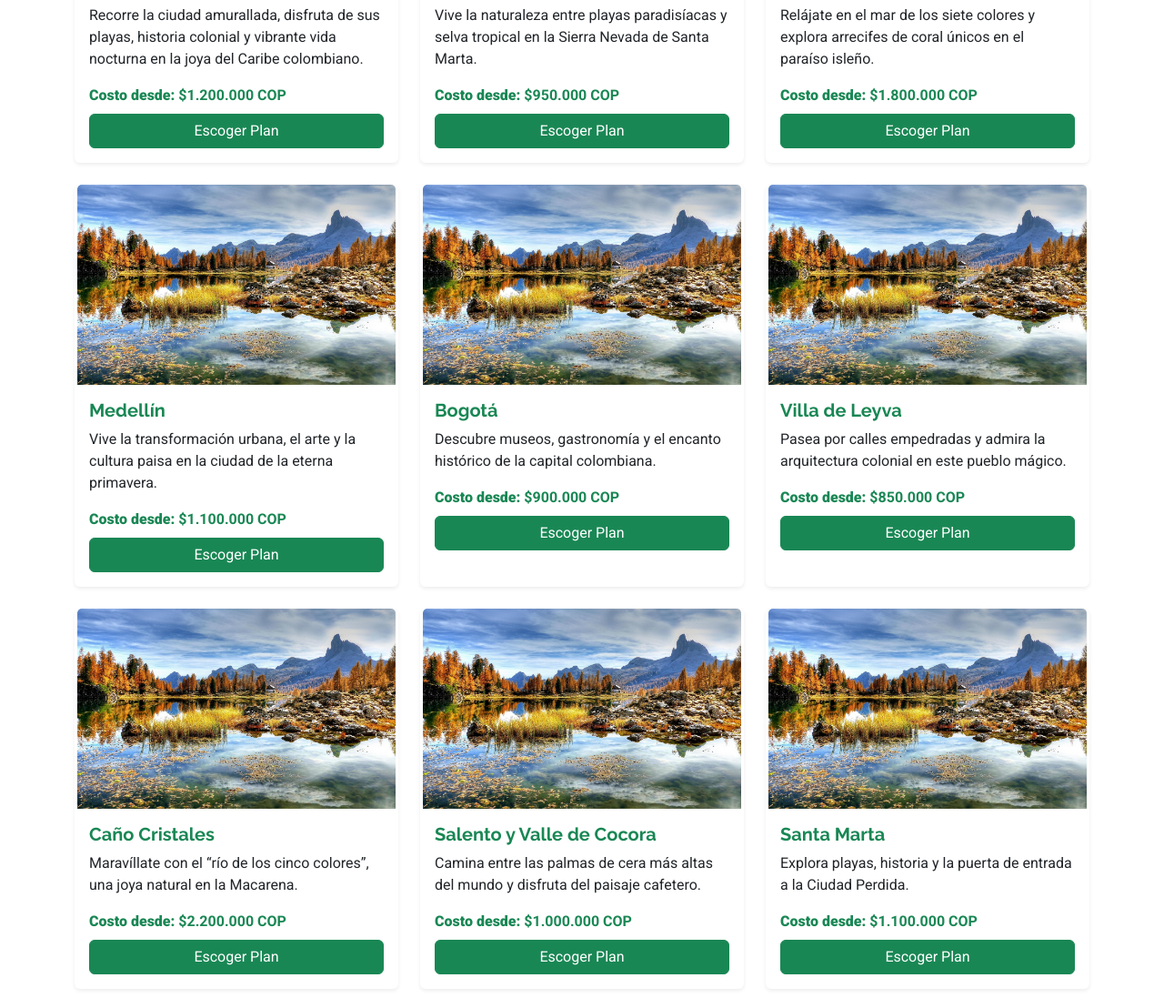
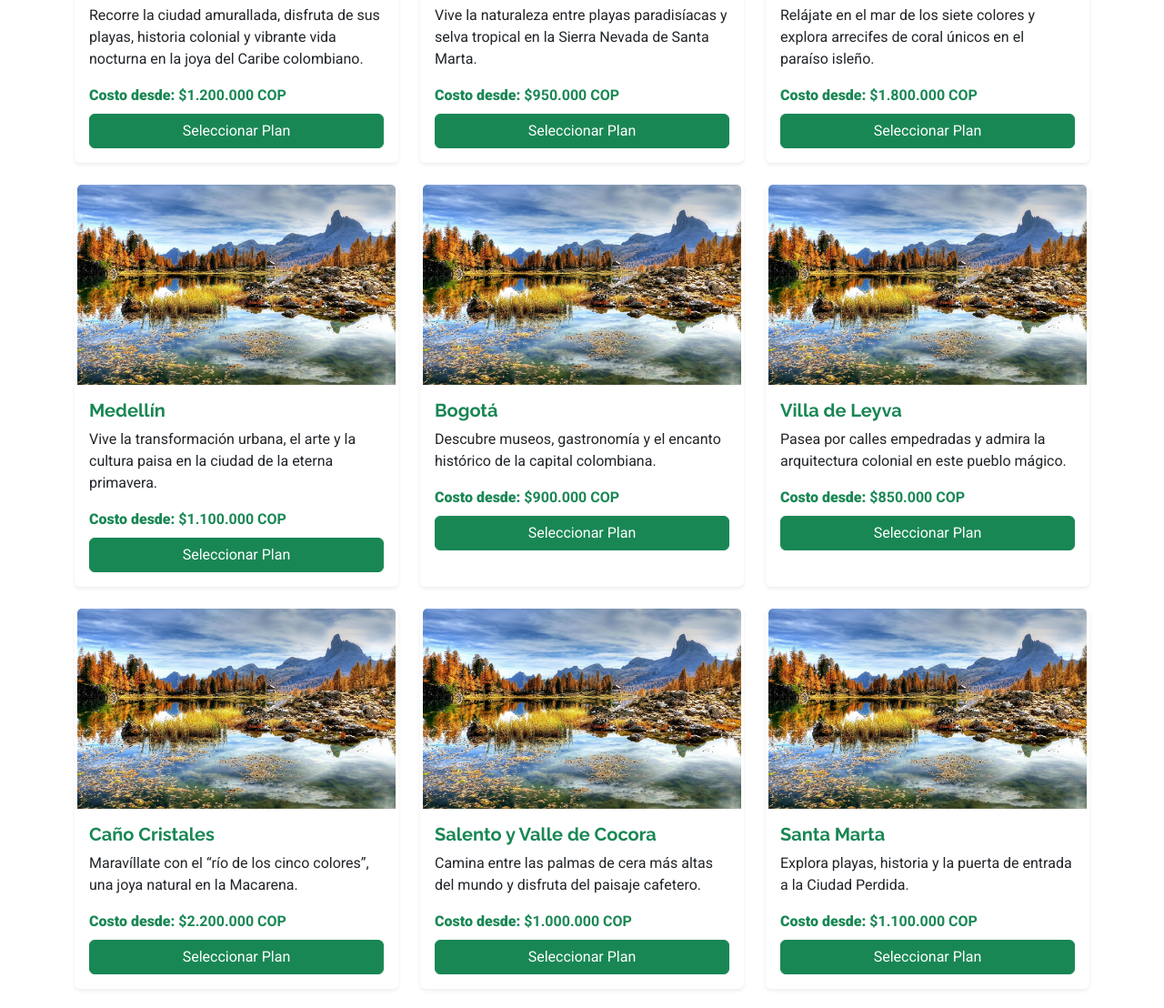
Before and after one commit to carlos02436/Green_Soul, a plain HTML site: page explora.html in a window 1280 px wide. Shown: the part 954-2062 px from the top of the page at 91% size. Drawn offline with Linux system fonts and the light colour scheme.

Commit message:
commit 18 02_07_2025
Mejoras de código, cambio de la palabra Escoger por la palabra Seleccionar.

```diff
--- a/explora.html
+++ b/explora.html
@@ -97,7 +97,7 @@
           <h5 class="card-title text-success fw-bold">Cartagena de Indias</h5>
           <p class="card-text">Recorre la ciudad amurallada, disfruta de sus playas, historia colonial y vibrante vida nocturna en la joya del Caribe colombiano.</p>
           <p class="card-text text-success fw-semibold mb-2"><strong>Costo desde:</strong> $1.200.000 COP</p>
-                <a href="#" class="btn btn-success w-100">Escoger Plan</a>
+          <a href="#" class="btn btn-success w-100">Seleccionar Plan</a>
           </div>
         </div>
         </div>
@@ -111,7 +111,7 @@
           <h5 class="card-title text-success fw-bold">Parque Nacional Natural Tayrona</h5>
           <p class="card-text">Vive la naturaleza entre playas paradisíacas y selva tropical en la Sierra Nevada de Santa Marta.</p>
           <p class="card-text text-success fw-semibold mb-2"><strong>Costo desde:</strong> $950.000 COP</p>
-                <a href="#" class="btn btn-success w-100">Escoger Plan</a>
+          <a href="#" class="btn btn-success w-100">Seleccionar Plan</a>
           </div>
         </div>
         </div>
@@ -125,7 +125,7 @@
           <h5 class="card-title text-success fw-bold">San Andrés y Providencia</h5>
           <p class="card-text">Relájate en el mar de los siete colores y explora arrecifes de coral únicos en el paraíso isleño.</p>
           <p class="card-text text-success fw-semibold mb-2"><strong>Costo desde:</strong> $1.800.000 COP</p>
-                <a href="#" class="btn btn-success w-100">Escoger Plan</a>
+          <a href="#" class="btn btn-success w-100">Seleccionar Plan</a>
           </div>
         </div>
         </div>
@@ -139,7 +139,7 @@
           <h5 class="card-title text-success fw-bold">Medellín</h5>
           <p class="card-text">Vive la transformación urbana, el arte y la cultura paisa en la ciudad de la eterna primavera.</p>
           <p class="card-text text-success fw-semibold mb-2"><strong>Costo desde:</strong> $1.100.000 COP</p>
-                <a href="#" class="btn btn-success w-100">Escoger Plan</a>
+          <a href="#" class="btn btn-success w-100">Seleccionar Plan</a>
           </div>
         </div>
         </div>
@@ -153,7 +153,7 @@
           <h5 class="card-title text-success fw-bold">Bogotá</h5>
           <p class="card-text">Descubre museos, gastronomía y el encanto histórico de la capital colombiana.</p>
           <p class="card-text text-success fw-semibold mb-2"><strong>Costo desde:</strong> $900.000 COP</p>
-                <a href="#" class="btn btn-success w-100">Escoger Plan</a>
+          <a href="#" class="btn btn-success w-100">Seleccionar Plan</a>
           </div>
         </div>
         </div>
@@ -167,7 +167,7 @@
           <h5 class="card-title text-success fw-bold">Villa de Leyva</h5>
           <p class="card-text">Pasea por calles empedradas y admira la arquitectura colonial en este pueblo mágico.</p>
           <p class="card-text text-success fw-semibold mb-2"><strong>Costo desde:</strong> $850.000 COP</p>
-                <a href="#" class="btn btn-success w-100">Escoger Plan</a>
+          <a href="#" class="btn btn-success w-100">Seleccionar Plan</a>
           </div>
         </div>
         </div>
@@ -181,7 +181,7 @@
           <h5 class="card-title text-success fw-bold">Caño Cristales</h5>
           <p class="card-text">Maravíllate con el “río de los cinco colores”, una joya natural en la Macarena.</p>
           <p class="card-text text-success fw-semibold mb-2"><strong>Costo desde:</strong> $2.200.000 COP</p>
-                <a href="#" class="btn btn-success w-100">Escoger Plan</a>
+          <a href="#" class="btn btn-success w-100">Seleccionar Plan</a>
           </div>
         </div>
         </div>
@@ -195,7 +195,7 @@
           <h5 class="card-title text-success fw-bold">Salento y Valle de Cocora</h5>
           <p class="card-text">Camina entre las palmas de cera más altas del mundo y disfruta del paisaje cafetero.</p>
           <p class="card-text text-success fw-semibold mb-2"><strong>Costo desde:</strong> $1.000.000 COP</p>
-                <a href="#" class="btn btn-success w-100">Escoger Plan</a>
+          <a href="#" class="btn btn-success w-100">Seleccionar Plan</a>
           </div>
         </div>
         </div>
@@ -209,7 +209,7 @@
           <h5 class="card-title text-success fw-bold">Santa Marta</h5>
           <p class="card-text">Explora playas, historia y la puerta de entrada a la Ciudad Perdida.</p>
           <p class="card-text text-success fw-semibold mb-2"><strong>Costo desde:</strong> $1.100.000 COP</p>
-                <a href="#" class="btn btn-success w-100">Escoger Plan</a>
+          <a href="#" class="btn btn-success w-100">Seleccionar Plan</a>
           </div>
         </div>
         </div>
@@ -223,7 +223,7 @@
           <h5 class="card-title text-success fw-bold">Leticia y el Amazonas</h5>
           <p class="card-text">Adéntrate en la selva amazónica y vive la biodiversidad en su máxima expresión.</p>
           <p class="card-text text-success fw-semibold mb-2"><strong>Costo desde:</strong> $2.500.000 COP</p>
-                <a href="#" class="btn btn-success w-100">Escoger Plan</a>
+          <a href="#" class="btn btn-success w-100">Seleccionar Plan</a>
           </div>
         </div>
         </div>
@@ -237,7 +237,7 @@
           <h5 class="card-title text-success fw-bold">Barichara</h5>
           <p class="card-text">Descubre uno de los pueblos más bonitos de Colombia, ideal para el turismo rural y de aventura.</p>
           <p class="card-text text-success fw-semibold mb-2"><strong>Costo desde:</strong> $950.000 COP</p>
-                <a href="#" class="btn btn-success w-100">Escoger Plan</a>
+          <a href="#" class="btn btn-success w-100">Seleccionar Plan</a>
           </div>
         </div>
         </div>
@@ -251,7 +251,7 @@
           <h5 class="card-title text-success fw-bold">San Gil</h5>
           <p class="card-text">Capital de los deportes extremos, perfecta para los amantes de la adrenalina.</p>
           <p class="card-text text-success fw-semibold mb-2"><strong>Costo desde:</strong> $1.050.000 COP</p>
-                <a href="#" class="btn btn-success w-100">Escoger Plan</a>
+          <a href="#" class="btn btn-success w-100">Seleccionar Plan</a>
           </div>
         </div>
         </div>
@@ -265,7 +265,7 @@
           <h5 class="card-title text-success fw-bold">Guatapé</h5>
           <p class="card-text">Sube la Piedra del Peñol y disfruta de vistas espectaculares y coloridas calles.</p>
           <p class="card-text text-success fw-semibold mb-2"><strong>Costo desde:</strong> $900.000 COP</p>
-                <a href="#" class="btn btn-success w-100">Escoger Plan</a>
+          <a href="#" class="btn btn-success w-100">Seleccionar Plan</a>
           </div>
         </div>
         </div>
@@ -279,7 +279,7 @@
           <h5 class="card-title text-success fw-bold">Popayán</h5>
           <p class="card-text">Conoce la “ciudad blanca” y su riqueza arquitectónica y gastronómica.</p>
           <p class="card-text text-success fw-semibold mb-2"><strong>Costo desde:</strong> $950.000 COP</p>
-                <a href="#" class="btn btn-success w-100">Escoger Plan</a>
+          <a href="#" class="btn btn-success w-100">Seleccionar Plan</a>
           </div>
         </div>
         </div>
@@ -293,7 +293,7 @@
           <h5 class="card-title text-success fw-bold">Desierto de la Tatacoa</h5>
           <p class="card-text">Experimenta paisajes únicos y noches estrelladas en este desierto mágico.</p>
           <p class="card-text text-success fw-semibold mb-2"><strong>Costo desde:</strong> $1.000.000 COP</p>
-                <a href="#" class="btn btn-success w-100">Escoger Plan</a>
+          <a href="#" class="btn btn-success w-100">Seleccionar Plan</a>
           </div>
             </div>
           </div>
```
Lines whose indentation alone changed are shown as unchanged.
